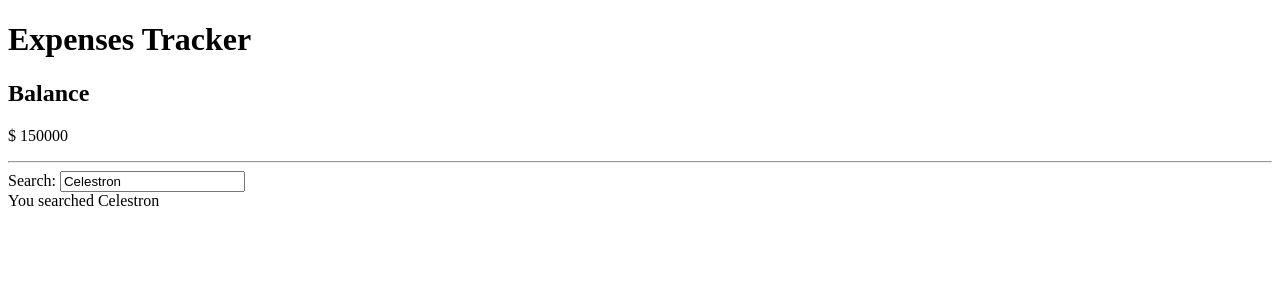
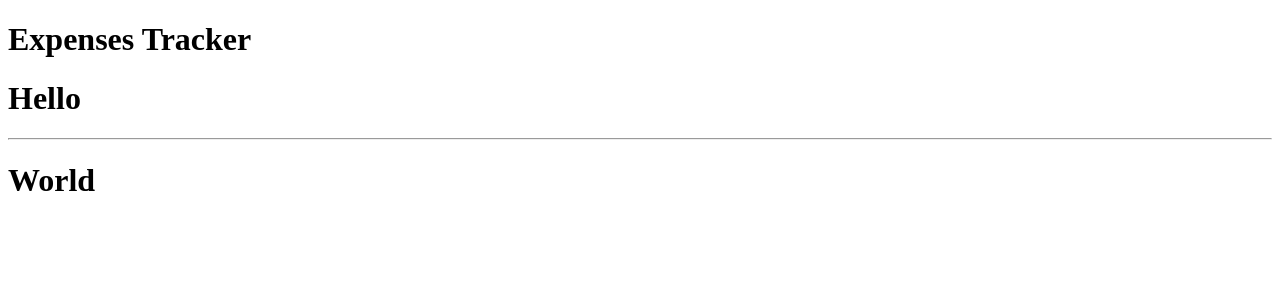
Before and after one commit to johncardozo/fnc-fullstack, an Angular app in the folder angular/: page / in a window 1280 px wide. Shown: the top 300 px of the page. Built offline with nearby package versions, Linux system fonts and the light colour scheme.

Commit message:
Angular: Componente con parámetros de datos primitivos

```diff
--- a/angular/src/app/app.component.html
+++ b/angular/src/app/app.component.html
@@ -1,2 +1,4 @@
 <h1>Expenses Tracker</h1>
-<app-balance />
+<app-balance title="Hello" />
+<hr />
+<app-balance title="World" />
--- a/angular/src/app/components/balance/balance.component.html
+++ b/angular/src/app/components/balance/balance.component.html
@@ -1,7 +1 @@
-<h2>Balance</h2>
-<p>$ {{ balance }}</p>
-<hr />
-<span>Search: </span>
-<input type="text" [(ngModel)]="search" />
-<br />
-You searched {{ search }}
+<h1>{{ title }}</h1>
--- a/angular/src/app/components/balance/balance.component.ts
+++ b/angular/src/app/components/balance/balance.component.ts
@@ -1,4 +1,4 @@
-import { Component } from '@angular/core';
+import { Component, Input } from '@angular/core';
 
 @Component({
   selector: 'app-balance',
@@ -6,6 +6,5 @@ import { Component } from '@angular/core';
   styleUrls: ['./balance.component.scss'],
 })
 export class BalanceComponent {
-  balance = 150_000;
-  search = 'Celestron';
+  @Input() title: string = '';
 }
```
